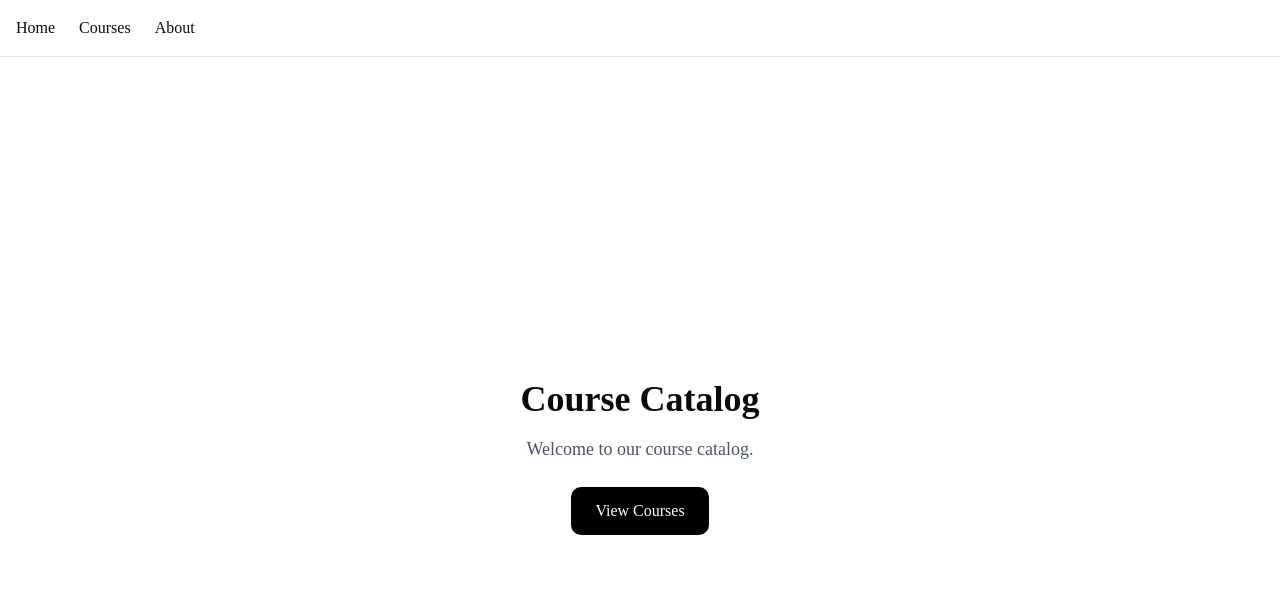
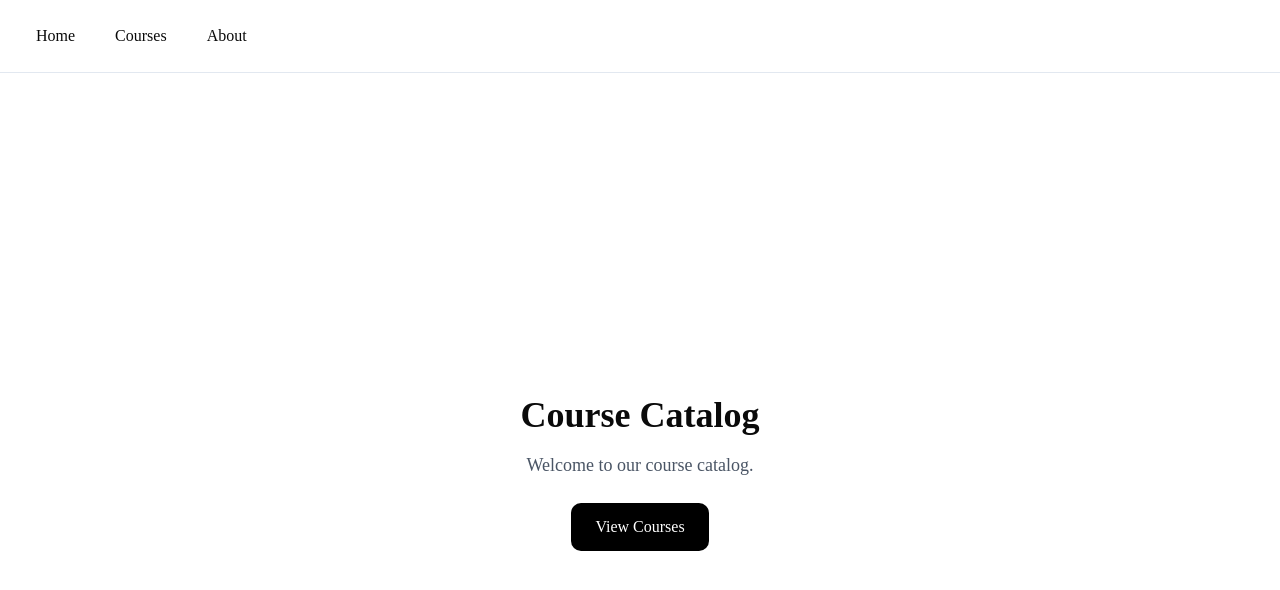
Before and after one commit to virtueheh-collab/advanced-web-dev-course-catalog, a Next.js app: page / in a window 1280 px wide. Shown: the top 590 px of the page. Built offline with nearby package versions, Linux system fonts and the light colour scheme.

Commit message:
feat: style navigation

```diff
--- a/app/layout.tsx
+++ b/app/layout.tsx
@@ -25,16 +25,25 @@ export default function RootLayout({ children }: LayoutProps<"/">) {
       className={`${geistSans.variable} ${geistMono.variable} h-full antialiased`}
     >
       <body className="min-h-full flex flex-col">
-        <nav className="flex gap-6 p-4 border-b">
-          <Link href="/" className="hover:underline">
+        <nav className="flex gap-4 px-6 py-4 border-b border-slate-200">
+  <Link
+    href="/"
+    className="px-3 py-2 rounded-md hover:bg-slate-100 transition"
+  >
     Home
   </Link>
 
-          <Link href="/courses" className="hover:underline">
+  <Link
+    href="/courses"
+    className="px-3 py-2 rounded-md hover:bg-slate-100 transition"
+  >
     Courses
   </Link>
 
-          <Link href="/about" className="hover:underline">
+  <Link
+    href="/about"
+    className="px-3 py-2 rounded-md hover:bg-slate-100 transition"
+  >
     About
   </Link>
 </nav>
```
Lines whose indentation alone changed are shown as unchanged.
